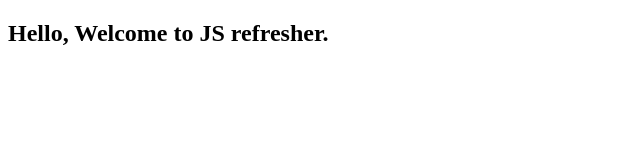
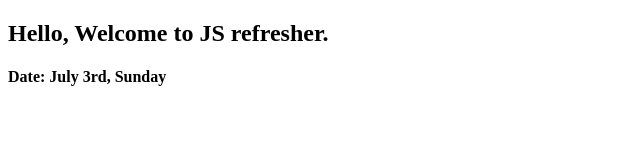
Before and after one commit to Sanjeev501/JS-Refresher, a plain HTML site: page index.html in a window 1280 px wide. Shown: the whole page, without its empty margins (0-640 px from the left). Drawn offline with Linux system fonts and the light colour scheme.

Commit message:
addedDate

```diff
--- a/index.html
+++ b/index.html
@@ -8,6 +8,7 @@
   </head>
   <body>
     <h2>Hello, Welcome to JS refresher.</h2>
+    <h4>Date: July 3rd, Sunday</h4>
   </body>
   <script src="./script.js"></script>
 </html>
```
